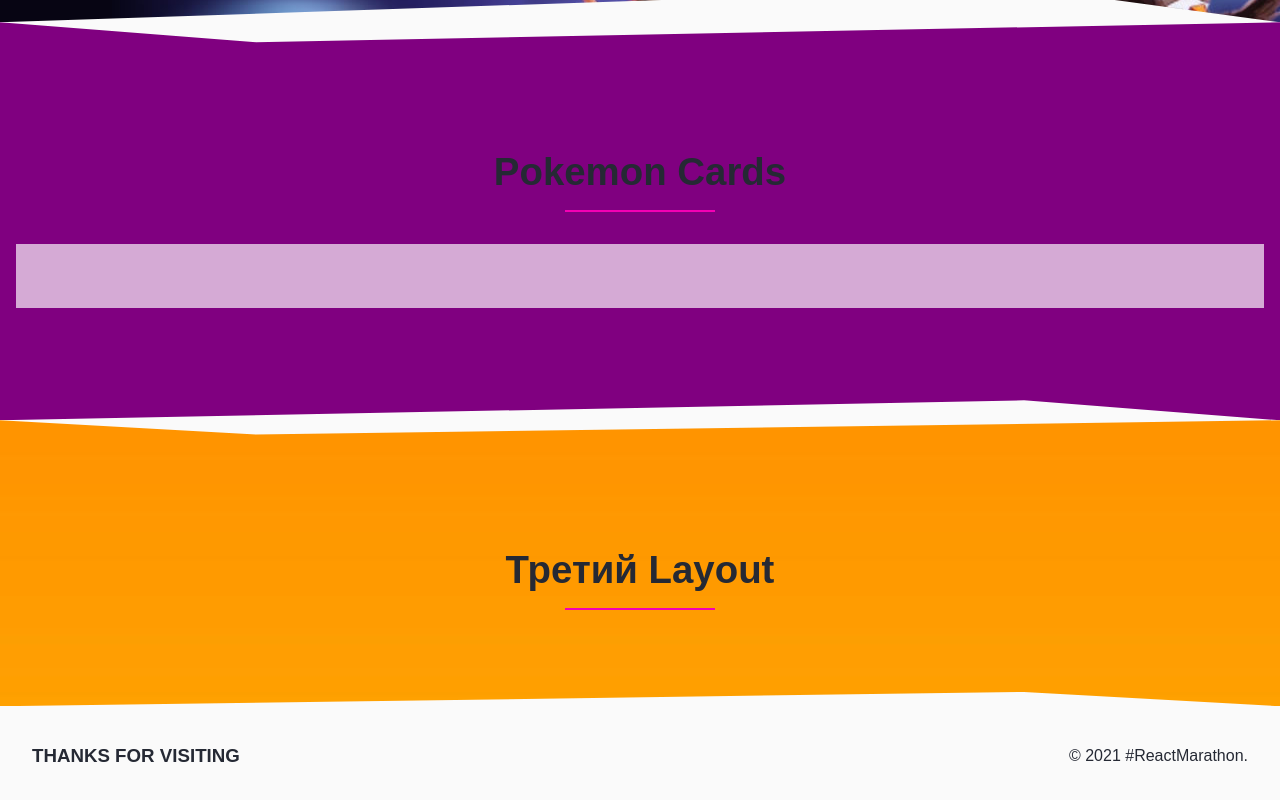
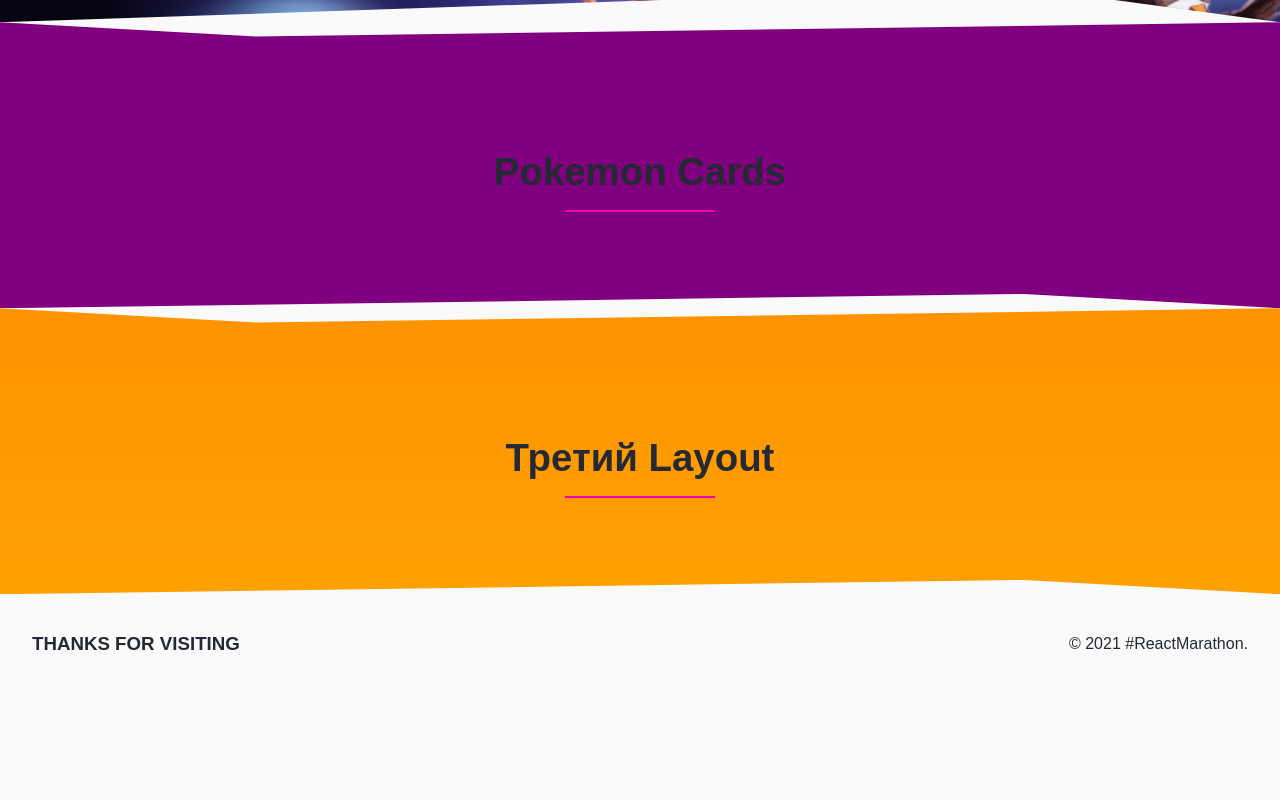
Before and after one commit to badgentlemen/pokemon-game, a React (Create React App) app: page / in a window 1280 px wide. Shown: the part 1467-2267 px from the top of the page. After the commit the page ends 2161 px from the top, so only its background shows below. Built offline with nearby package versions, Linux system fonts and the light colour scheme; grey boxes are pictures that could not be loaded.

Commit message:
removed Fixtures

```diff
--- a/src/App.tsx
+++ b/src/App.tsx
@@ -2,12 +2,9 @@
 import {Redirect, Route, Switch, useRouteMatch} from 'react-router-dom';
 import {AboutPage, ContactPage, GamePage, HomePage, NotFoundPage} from './Routes';
 import MenuHeader from './Components/MenuHeader';
-import {Pokemon} from './Interfaces';
 import classnames from 'classnames';
 import styles from './style.module.css';
 import './App.css';
-
-export const pokemons: Pokemon[] = require('./Fixtures/pokemons');
 
 const App = () => {
 	const isHomePage: boolean = useRouteMatch(['/game/board', '/'])?.isExact || false;
--- a/src/Fixtures/pokemons.js
+++ /dev/null
@@ -1,133 +0,0 @@
-module.exports = [{
-        "abilities": [
-            "keen-eye",
-            "tangled-feet",
-            "big-pecks"
-        ],
-        "stats": {
-            "hp": 63,
-            "attack": 60,
-            "defense": 55,
-            "special-attack": 50,
-            "special-defense": 50,
-            "speed": 71
-        },
-        "type": "flying",
-        "img": "https://raw.githubusercontent.com/PokeAPI/sprites/master/sprites/pokemon/other/official-artwork/17.png",
-        "name": "pidgeotto",
-        "base_experience": 122,
-        "height": 11,
-        "id": 17,
-        "values": {
-            "top": "A",
-            "right": 2,
-            "bottom": 7,
-            "left": 5
-        }
-    },
-    {
-        "abilities": [
-            "intimidate",
-            "shed-skin",
-            "unnerve"
-        ],
-        "stats": {
-            "hp": 60,
-            "attack": 95,
-            "defense": 69,
-            "special-attack": 65,
-            "special-defense": 79,
-            "speed": 80
-        },
-        "type": "poison",
-        "img": "https://raw.githubusercontent.com/PokeAPI/sprites/master/sprites/pokemon/other/official-artwork/24.png",
-        "name": "arbok",
-        "base_experience": 157,
-        "height": 35,
-        "id": 24,
-        "values": {
-            "top": 5,
-            "right": 9,
-            "bottom": "A",
-            "left": "A"
-        }
-    },
-    {
-        "abilities": [
-            "static",
-            "lightning-rod"
-        ],
-        "stats": {
-            "hp": 35,
-            "attack": 55,
-            "defense": 40,
-            "special-attack": 50,
-            "special-defense": 50,
-            "speed": 90
-        },
-        "type": "electric",
-        "img": "https://raw.githubusercontent.com/PokeAPI/sprites/master/sprites/pokemon/other/official-artwork/25.png",
-        "name": "pikachu",
-        "base_experience": 112,
-        "height": 4,
-        "id": 25,
-        "values": {
-            "top": 8,
-            "right": "A",
-            "bottom": 9,
-            "left": 6
-        }
-    },
-    {
-        "abilities": [
-            "overgrow",
-            "chlorophyll"
-        ],
-        "stats": {
-            "hp": 45,
-            "attack": 49,
-            "defense": 49,
-            "special-attack": 65,
-            "special-defense": 65,
-            "speed": 45
-        },
-        "type": "grass",
-        "img": "https://raw.githubusercontent.com/PokeAPI/sprites/master/sprites/pokemon/other/official-artwork/1.png",
-        "name": "bulbasaur",
-        "base_experience": 64,
-        "height": 7,
-        "id": 1,
-        "values": {
-            "top": 8,
-            "right": 4,
-            "bottom": 2,
-            "left": 7
-        }
-    },
-    {
-        "abilities": [
-            "blaze",
-            "solar-power"
-        ],
-        "stats": {
-            "hp": 39,
-            "attack": 52,
-            "defense": 43,
-            "special-attack": 60,
-            "special-defense": 50,
-            "speed": 65
-        },
-        "type": "fire",
-        "img": "https://raw.githubusercontent.com/PokeAPI/sprites/master/sprites/pokemon/other/official-artwork/4.png",
-        "name": "charmander",
-        "base_experience": 62,
-        "height": 6,
-        "id": 4,
-        "values": {
-            "top": 7,
-            "right": 6,
-            "bottom": 1,
-            "left": 4
-        }
-    }
-]
--- a/src/Routes/HomePage.tsx
+++ b/src/Routes/HomePage.tsx
@@ -1,11 +1,9 @@
 import Header from '../Components/Header';
 import Layout from '../Components/Layout';
 import Footer from '../Components/Footer';
-import PokemonCard from '../Components/PokemonCard';
 import FirstLayoutBG from '../Assets/bg2.jpg';
 import ThirdLayoutBG from '../Assets/bg1.jpg';
 import {useHistory} from 'react-router-dom';
-import {pokemons} from '../App';
 
 export const HomePage = (): JSX.Element => {
 
@@ -24,9 +22,7 @@
 				</p>
 			</Layout>
 			<Layout id="game-table" title="Pokemon Cards" colorBg="purple">
-				<div className="flex">
-					{pokemons.map(({id, name, values, img, type}) => <PokemonCard key={id} id={id} name={name} values={values} img={img} type={type} />)}
-				</div>
+
 			</Layout>
 			<Layout id="third-layout" title="Третий Layout" urlBg={ThirdLayoutBG} />
 			<Footer />
```
